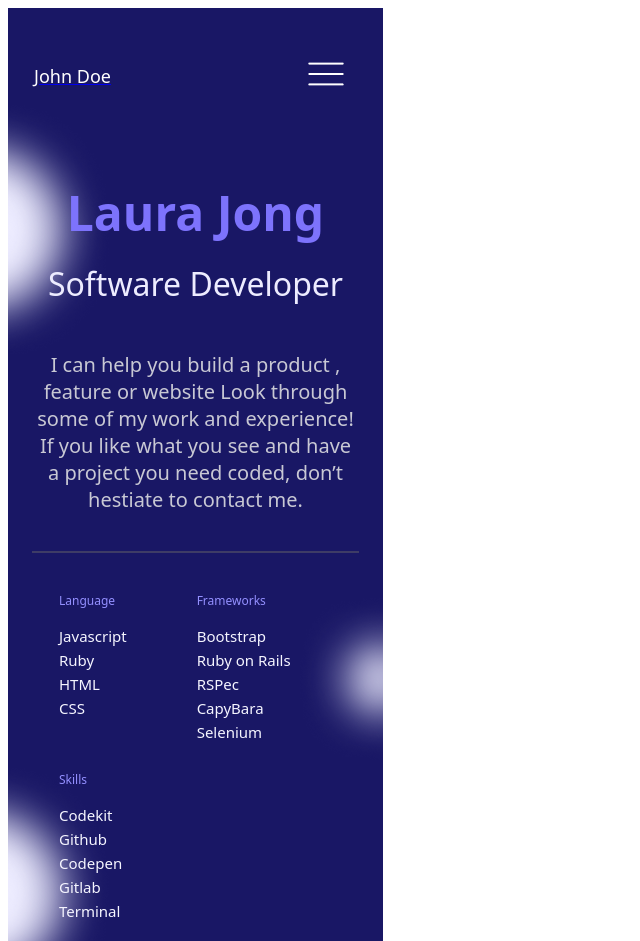
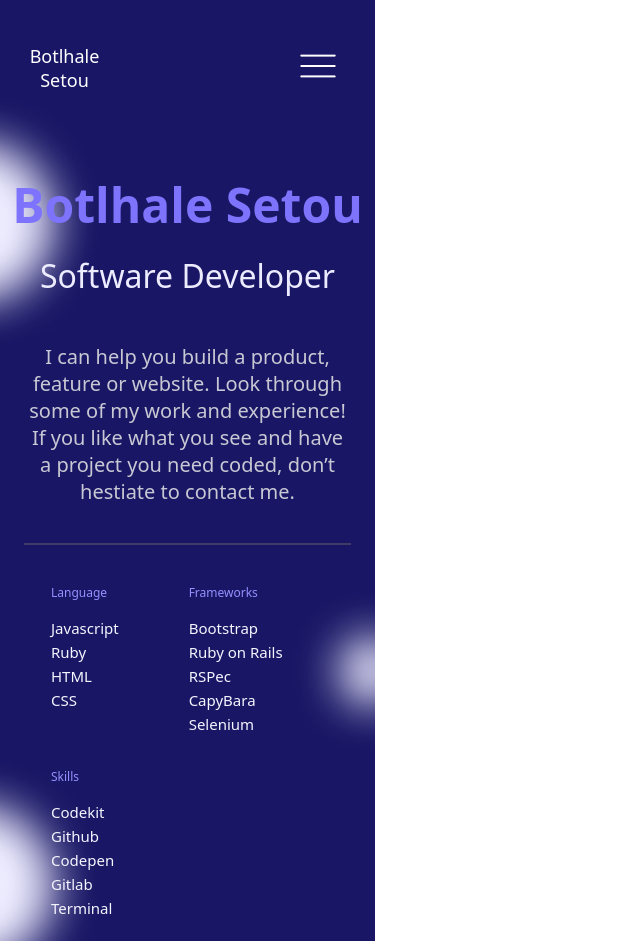
Before and after one commit to Botlhale-Setou/my-first-portfolio-site, a website: page index.html in a window 1280 px wide. Shown: the top 941 px of the page, without its empty margins (0-640 px from the left). Drawn offline with Linux system fonts and the light colour scheme.

Commit message:
Update README.md, modify index.html and styles.css

```diff
--- a/index.html
+++ b/index.html
@@ -12,7 +12,7 @@
 
     <header class="header">
       <div class="logo-placeholder">
-        <a href="#"><p class="logo-text">John Doe</p></a>
+        <p class="logo-text">Botlhale Setou</p>
       </div>
       <div class="normal-button">
         <a href="#"><img class="menu-icon" src="Icon - Menu.png" alt="Menu icon"></a>
@@ -21,13 +21,13 @@
 
     <section class="headline">
       <section class="headline-inner">
-          <h1 class="primary-text">Laura Jong</h1>
+          <h1 class="primary-text">Botlhale Setou</h1>
           <h2 class="supporting-text">Software Developer</h2>
       </section>
 
       <section class="headline-body">
         <p class="intro-text">
-          I can help you build a product , feature or website Look through some of my work and experience! If you like what you see and have a project you need coded, don’t hestiate to contact me.
+          I can help you build a product, feature or website. Look through some of my work and experience! If you like what you see and have a project you need coded, don’t hestiate to contact me.
         </p>
 
         <img class="divider" src="Divider.png" alt="A content divider">
--- a/styles.css
+++ b/styles.css
@@ -1,3 +1,8 @@
+html body {
+  padding: 0;
+  margin: 0;
+}
+
 .screen {
   display: flex;
   flex-direction: column;
@@ -9,11 +14,8 @@
 
 .header {
   display: flex;
-	width: 100%-12px;
   height: 48px;
   align-items: center;
-	padding-left: 12px;
-	padding-right: 24px;
   justify-content: space-between;
 }
 
@@ -23,11 +25,13 @@
   justify-content: center;
   width: 105px;
   height: 36px;
+  padding-left: 12px;
 }
 
 .logo-text {
   font-size: 18px;
   font-weight: 500;
+  text-align: center;
   color: white;
   font-family: system-ui, -apple-system, BlinkMacSystemFont, 'Segoe UI', Roboto, Oxygen, Ubuntu, Cantarell, 'Open Sans', 'Helvetica Neue', sans-serif;
 }
@@ -38,6 +42,7 @@
   justify-content: center;
   width: 66px;
   height: 66px;
+  padding-right: 24px;
 }
 
 .menu-icon {
@@ -50,7 +55,6 @@
   flex-direction: column;
   height: 1316.15px;
   background-image: url("top circles.png");
-
 }
 
 .headline-inner {
@@ -60,7 +64,7 @@
 }
 
 .primary-text {
-	color: #7D73FC;
+  color: #7d73fc;
   font-size: 48px;
   font-weight: 700;
   font-family: system-ui, -apple-system, BlinkMacSystemFont, 'Segoe UI', Roboto, Oxygen, Ubuntu, Cantarell, 'Open Sans', 'Helvetica Neue', sans-serif;
@@ -69,11 +73,10 @@
 }
 
 .supporting-text {
-	color: #EDECFF;
+  color: #edecff;
   font-size: 32px;
   font-weight: 500;
   font-family: system-ui, -apple-system, BlinkMacSystemFont, 'Segoe UI', Roboto, Oxygen, Ubuntu, Cantarell, 'Open Sans', 'Helvetica Neue', sans-serif;
-
 }
 
 .headline-body {
@@ -90,7 +93,7 @@
   font-weight: 400px;
   font-size: 20px;
   text-align: center;
-	color: #C8C8D4;
+  color: #c8c8d4;
   margin-bottom: 30px;
 }
 
@@ -101,7 +104,7 @@
   justify-content: flex-start;
   align-items: flex-start;
   gap: 70px;
-	row-gap: 0px;
+  row-gap: 5px;
   margin-left: 27px;
   margin-top: 20px;
   margin-bottom: 15px;
@@ -111,14 +114,14 @@
   font-family: system-ui, -apple-system, BlinkMacSystemFont, 'Segoe UI', Roboto, Oxygen, Ubuntu, Cantarell, 'Open Sans', 'Helvetica Neue', sans-serif;
   font-weight: 500;
   font-size: 12px;
-	color: #9490FF;
+  color: #9490ff;
 }
 
 .ss2 {
   font-family: system-ui, -apple-system, BlinkMacSystemFont, 'Segoe UI', Roboto, Oxygen, Ubuntu, Cantarell, 'Open Sans', 'Helvetica Neue', sans-serif;
   font-weight: 400;
   font-size: 15px;
-	color: #F5F5FF;
+  color: #f5f5ff;
   line-height: 24px;
 }
 
@@ -150,5 +153,5 @@
   font-family: system-ui, -apple-system, BlinkMacSystemFont, 'Segoe UI', Roboto, Oxygen, Ubuntu, Cantarell, 'Open Sans', 'Helvetica Neue', sans-serif;
   font-weight: 500;
   font-size: 20px;
-	color: #A2A3AE;
+  color: #a2a3ae;
 }
```
Also changed, not shown: README.md. Lines whose indentation alone changed are shown as unchanged.
